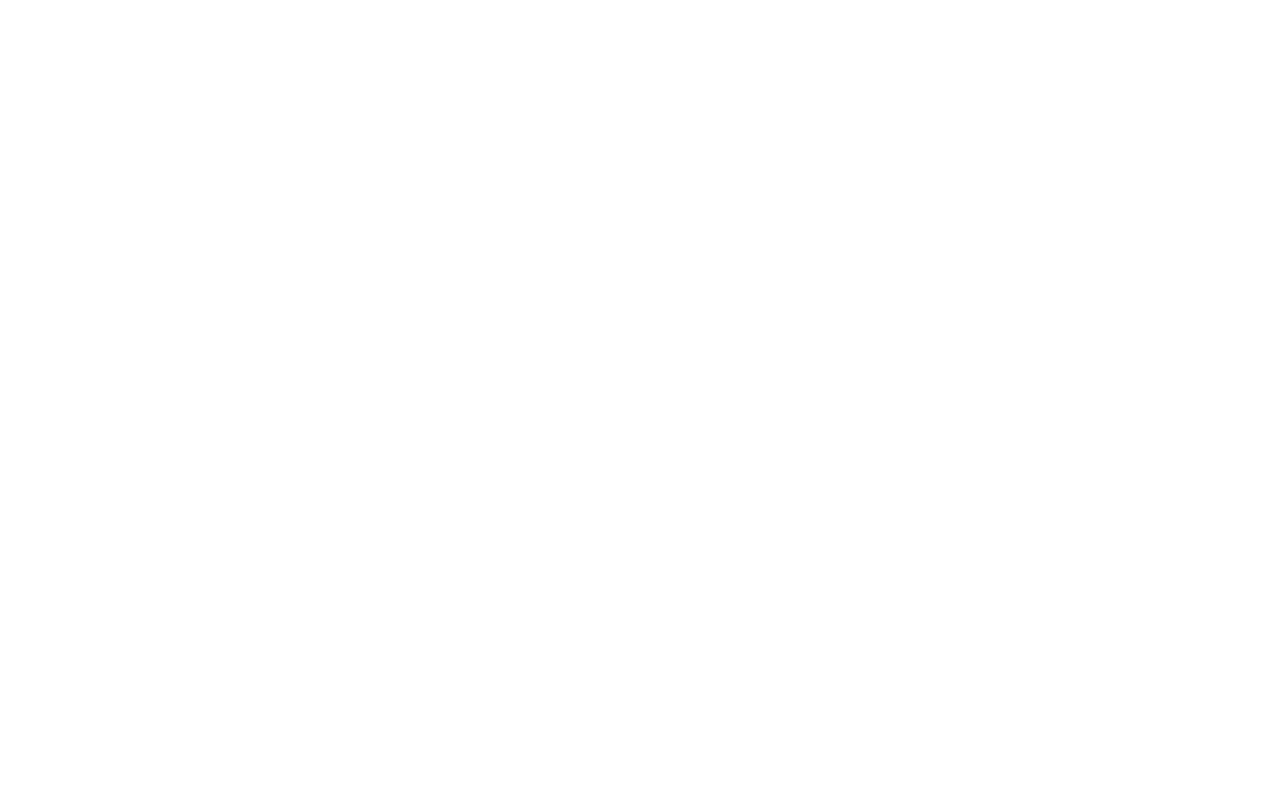
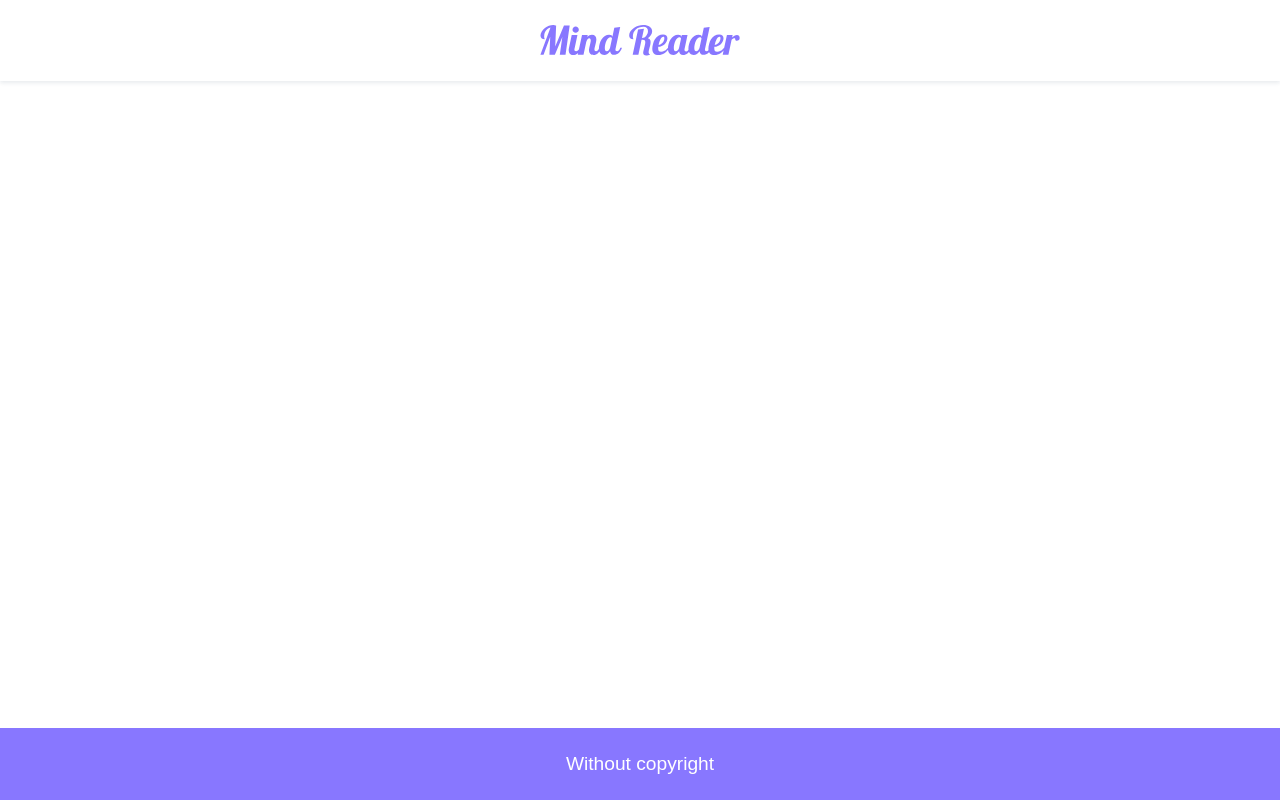
Before and after one commit to erickcelio/mind-reader, a Vue app: page / in a window 1280 px wide. Built offline with nearby package versions, Linux system fonts and the light colour scheme.

Commit message:
Creating footer and header components

```diff
--- a/src/App.vue
+++ b/src/App.vue
@@ -1,16 +1,26 @@
 <template>
   <div id="app">
+    <Header />
+      <main>
         <router-view/>
+      </main>
+    <Footer />
   </div>
 </template>
 
+<script>
+import Header from '@/components/Header'
+import Footer from '@/components/Footer'
+
+export default {
+  components: { Header, Footer }
+}
+</script>
+
 <style lang="scss">
-body, ul, li, h1, h2, p {
+  * {
     margin: 0;
     padding: 0;
-}
-
-* {
     box-sizing: border-box;
   }
 
@@ -25,5 +35,8 @@
     display: flex;
     min-height: 100vh;
     flex-direction: column;
+    main {
+      flex: 1;
+    }
   }
 </style>
--- /dev/null
+++ b/src/assets/scss/colors.scss
@@ -0,0 +1 @@
+$primary-color: #8877ff;
--- /dev/null
+++ b/src/components/Footer.vue
@@ -0,0 +1,25 @@
+<template>
+  <footer>
+    <p>
+      Without copyright
+    </p>
+  </footer>
+</template>
+
+<script>
+export default {
+  name: 'Footer'
+}
+</script>
+
+<style lang="scss" scoped>
+footer {
+  @import "../assets/scss/colors";
+  background: $primary-color;
+  padding: 25px 0;
+  text-align: center;
+  font-size: 1.2rem;
+  color: white;
+  position: relative;
+}
+</style>
--- /dev/null
+++ b/src/components/Header.vue
@@ -0,0 +1,30 @@
+<template>
+  <header>
+    <router-link to="/" class="logo">
+      <img src="@/assets/images/logo.svg" alt="Ranek">
+    </router-link>
+  </header>
+</template>
+
+<script>
+export default {
+  name: 'Header'
+}
+</script>
+
+<style scoped lang="scss">
+  header {
+    display: flex;
+    align-items: center;
+    justify-content: center;
+    padding: 15px 20px;
+    box-shadow: 0 2px 4px rgba(30, 60, 90, 0.1);;
+  }
+
+  .logo {
+    padding: 10px 0;
+    img {
+      width: 200px;
+    }
+  }
+</style>
```
Also changed, not shown: src/assets/images/logo.svg (added). Lines whose indentation alone changed are shown as unchanged.
